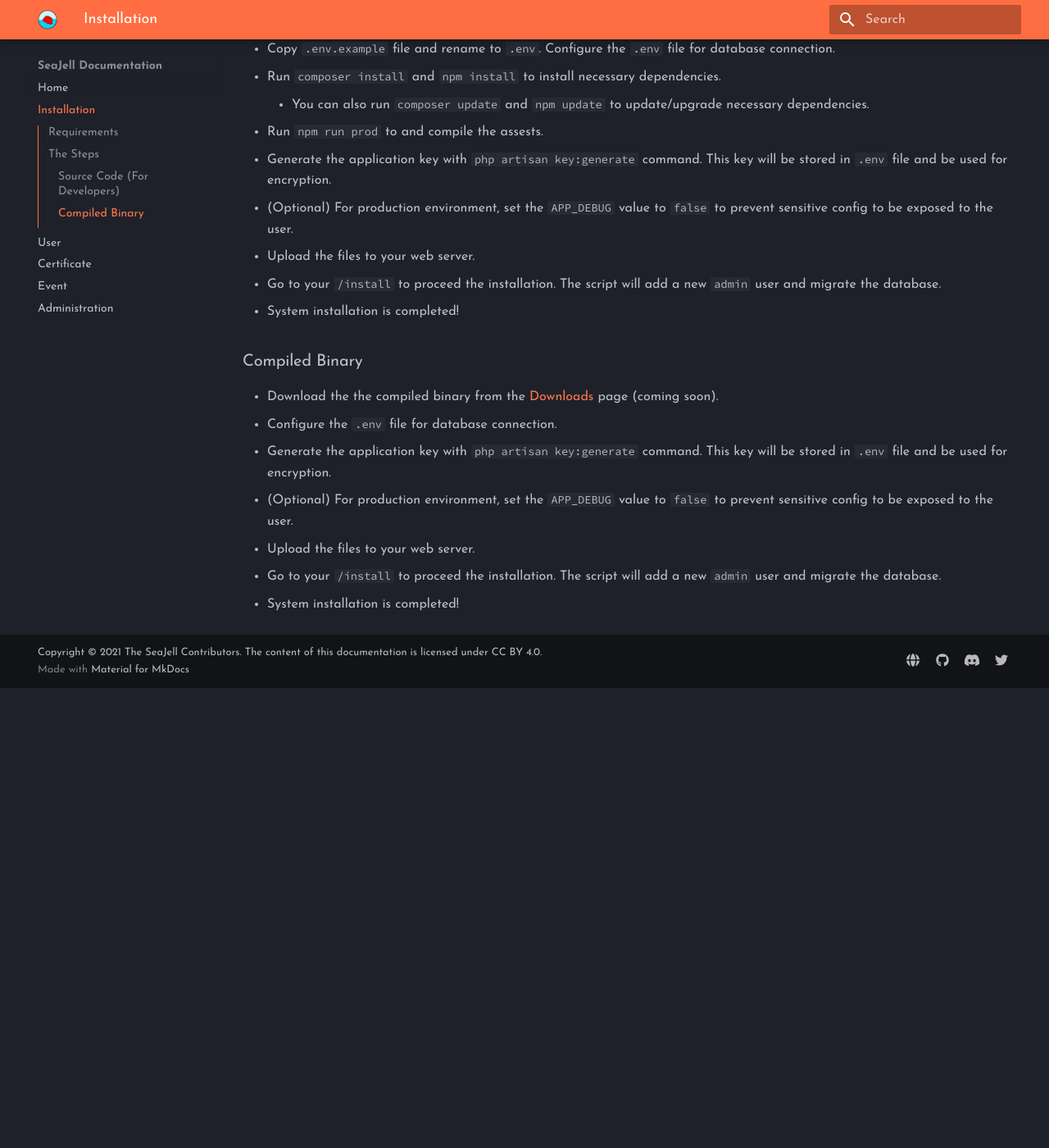
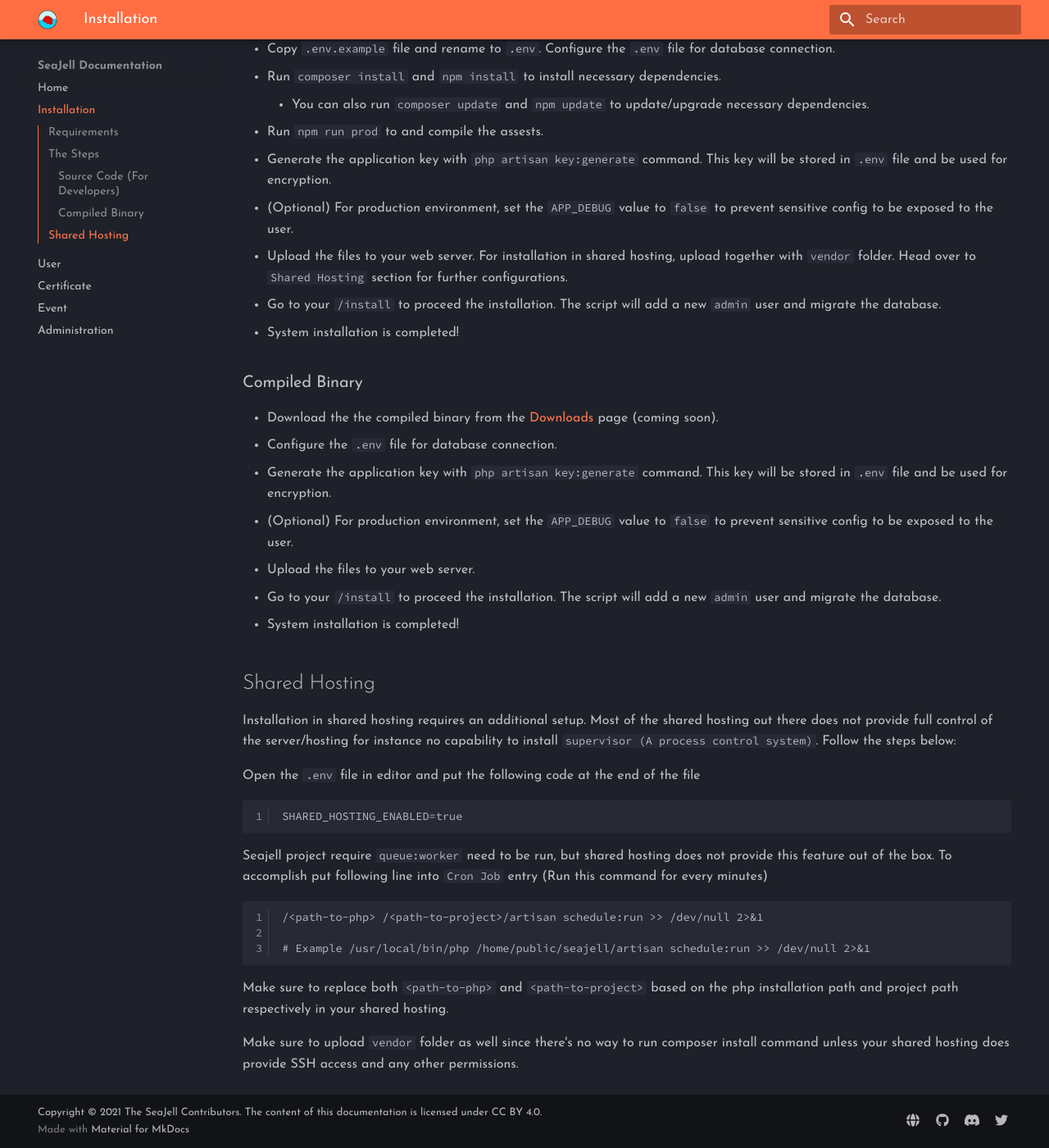
Before and after one commit to seajell/seajell-documentation, an MkDocs documentation site: the page built from docs/installation.md, in a window 1280 px wide and 1400 px high, scrolled down 1061 px. Shown: the whole window at 82% size. Built offline with MkDocs 1.6.1 and Material for MkDocs 9.7.7, drawn with Linux system fonts in a browser that asks for light colours; before the commit the page ends 1900 px from its top, so only the background shows below that.

Commit message:
Add installation for shared hosting

````diff
--- a/docs/installation.md
+++ b/docs/installation.md
@@ -36,7 +36,7 @@ There's **2** methods that you can use to install the system.
 - Run `npm run prod` to and compile the assests.
 - Generate the application key with `php artisan key:generate` command. This key will be stored in `.env` file and be used for encryption.
 - (Optional) For production environment, set the `APP_DEBUG` value to `false` to prevent sensitive config to be exposed to the user.
-- Upload the files to your web server.
+- Upload the files to your web server. For installation in shared hosting, upload together with `vendor` folder. Head over to `Shared Hosting` section for further configurations.
 - Go to your `/install` to proceed the installation. The script will add a new `admin` user and migrate the database.
 - System installation is completed!
 
@@ -48,3 +48,25 @@ There's **2** methods that you can use to install the system.
 - Upload the files to your web server.
 - Go to your `/install` to proceed the installation. The script will add a new `admin` user and migrate the database.
 - System installation is completed!
+
+## Shared Hosting
+
+Installation in shared hosting requires an additional setup. Most of the shared hosting out there does not provide full control of the server/hosting for instance no capability to install `supervisor (A process control system)`. Follow the steps below:
+
+Open the `.env` file in editor and put the following code at the end of the file
+
+```
+SHARED_HOSTING_ENABLED=true
+```
+
+Seajell project require `queue:worker` need to be run, but shared hosting does not provide this feature out of the box. To accomplish put following line into `Cron Job` entry (Run this command for every minutes)
+
+```
+/<path-to-php> /<path-to-project>/artisan schedule:run >> /dev/null 2>&1
+
+# Example /usr/local/bin/php /home/public/seajell/artisan schedule:run >> /dev/null 2>&1
+```
+
+Make sure to replace both `<path-to-php>` and `<path-to-project>` based on the php installation path and project path respectively in your shared hosting.
+
+Make sure to upload `vendor` folder as well since there's no way to run composer install command unless your shared hosting does provide SSH access and any other permissions.
````
Also changed, not shown: 1 other file.
